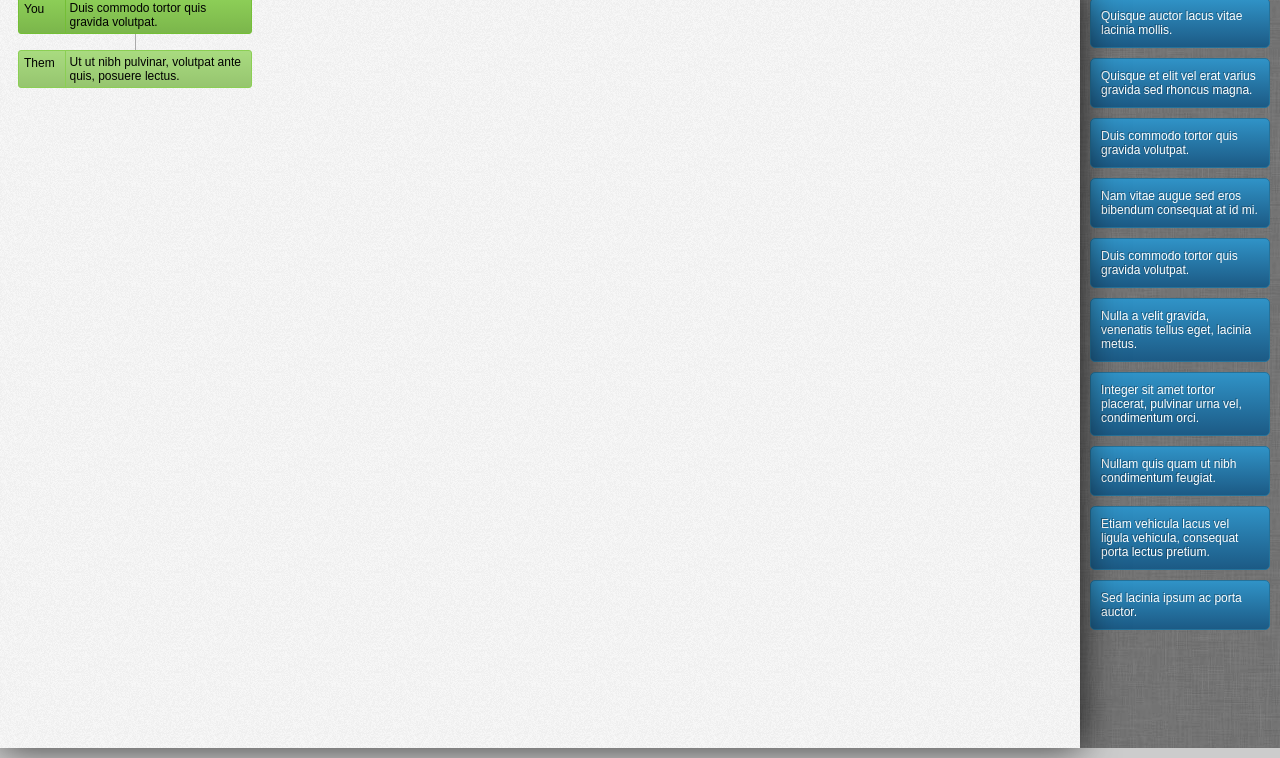
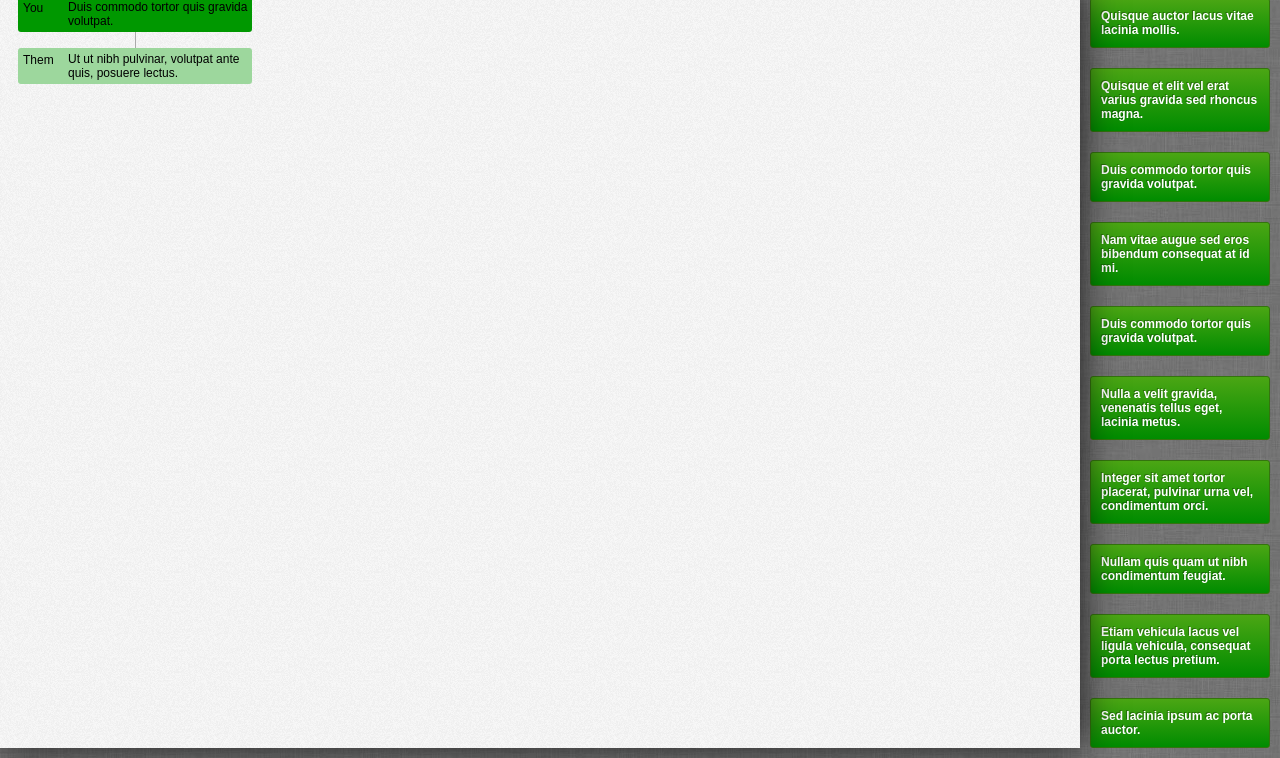
Before and after one commit to jpouellet/treechat, a website: page static/index.html in a window 1280 px wide. Shown: the part 52-810 px from the top of the page. Drawn offline with nearby package versions, Linux system fonts and the light colour scheme.

Commit message:
more green

```diff
--- a/static/index.html
+++ b/static/index.html
@@ -180,16 +180,13 @@ from = !from;
 			text-decoration:none;
 			display: flex;
 			white-space: normal;
+			border: border:1px solid #34740e;
 		}
 		#tree .node > .msg.you {
-			border:1px solid #74bf36;
-			background-color: #8ed058;
-			background-image: linear-gradient(to bottom, #8ed058, #7bb64b);
+			background-color: rgb(0,152,0);
 		}
 		#tree .node > .msg.them {
-			border:1px solid #8bcf54;
-			background-color: #a9db80;
-			background-image: linear-gradient(to bottom, #a9db80, #96c56f);
+			background-color: rgb(157,215,157);
 		}
 		#tree .node > .msg > .who {
 			flex: 1;
@@ -220,11 +217,22 @@ from = !from;
 			color: white;
 			text-shadow: -1px -1px 0 rgba(0,0,0,0.3);
 			text-decoration:none;
-		}
+
+border:1px solid #34740e; -webkit-border-radius: 3px; -moz-border-radius: 3px;border-radius: 3px;font-size:12px;font-family:arial, helvetica, sans-serif; padding: 10px 10px 10px 10px; text-decoration:none; display:inline-block;text-shadow: -1px -1px 0 rgba(0,0,0,0.3);font-weight:bold; color: #FFFFFF;
+ background-color: #4ba614; background-image: -webkit-gradient(linear, left top, left bottom, from(#4ba614), to(#008c00));
+ background-image: -webkit-linear-gradient(top, #4ba614, #008c00);
+ background-image: -moz-linear-gradient(top, #4ba614, #008c00);
+ background-image: -ms-linear-gradient(top, #4ba614, #008c00);
+ background-image: -o-linear-gradient(top, #4ba614, #008c00);
+ background-image: linear-gradient(to bottom, #4ba614, #008c00);filter:progid:DXImageTransform.Microsoft.gradient(GradientType=0,startColorstr=#4ba614, endColorstr=#008c00);		}
 		#stack p:hover {
-			border:1px solid #1c5675;
- 			background-color: #26759e;
- 			background-image: linear-gradient(to bottom, #26759e, #133d5b);
+ border:1px solid #224b09;
+ background-color: #36780f; background-image: -webkit-gradient(linear, left top, left bottom, from(#36780f), to(#005900));
+ background-image: -webkit-linear-gradient(top, #36780f, #005900);
+ background-image: -moz-linear-gradient(top, #36780f, #005900);
+ background-image: -ms-linear-gradient(top, #36780f, #005900);
+ background-image: -o-linear-gradient(top, #36780f, #005900);
+ background-image: linear-gradient(to bottom, #36780f, #005900);filter:progid:DXImageTransform.Microsoft.gradient(GradientType=0,startColorstr=#36780f, endColorstr=#005900);
  		}
 
  		header {
@@ -234,7 +242,7 @@ from = !from;
  			right: 0px;
  			display: flex;
  			height: 40px;
- 			background-image: linear-gradient(to bottom, rgb(0,166,46), rgb(0,152,0));
+ 			background-image: linear-gradient(to bottom, rgb(0,175,0), rgb(0,125,0));
  		}
  		header h1 {
  			flex 10;
```
